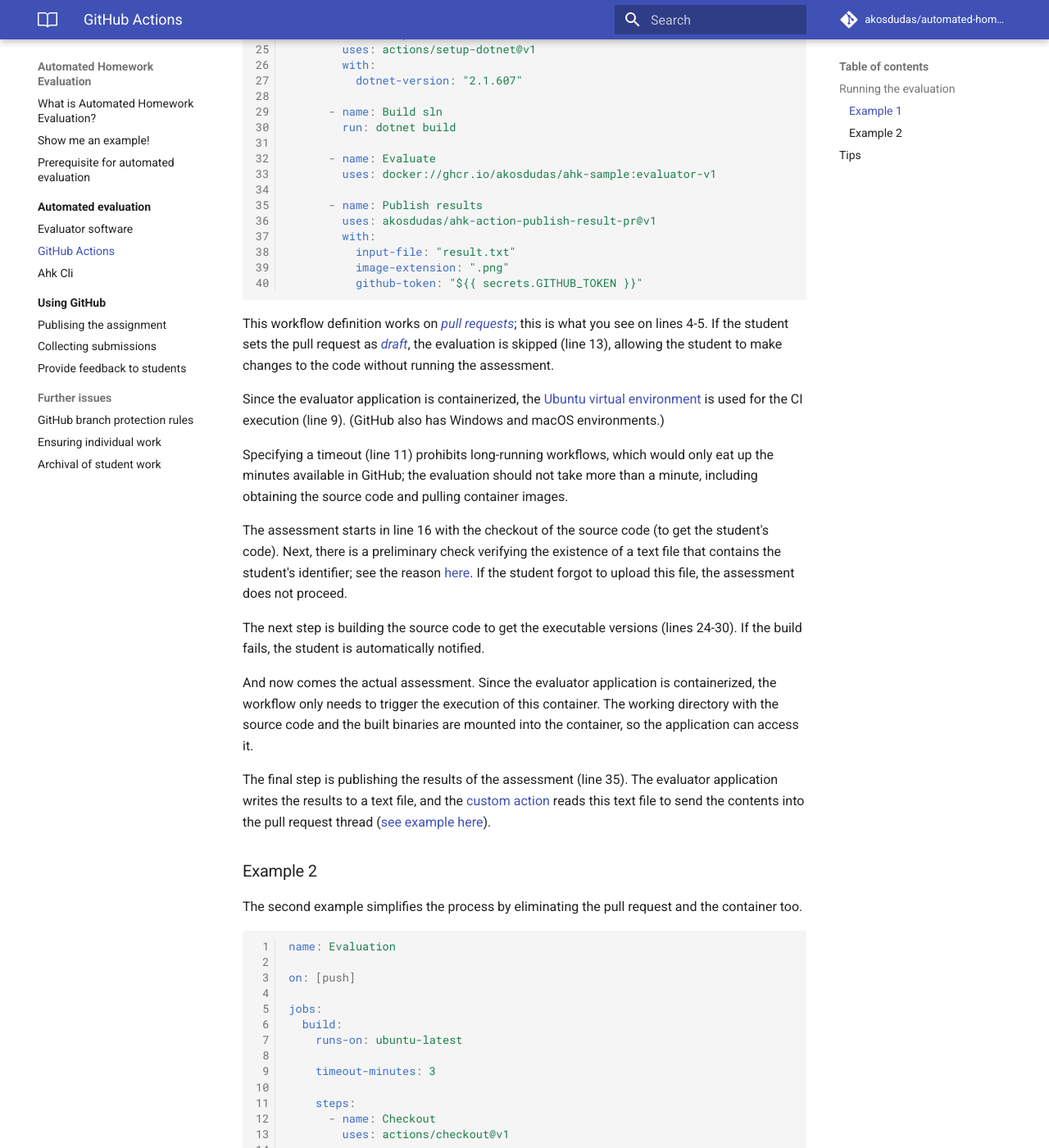
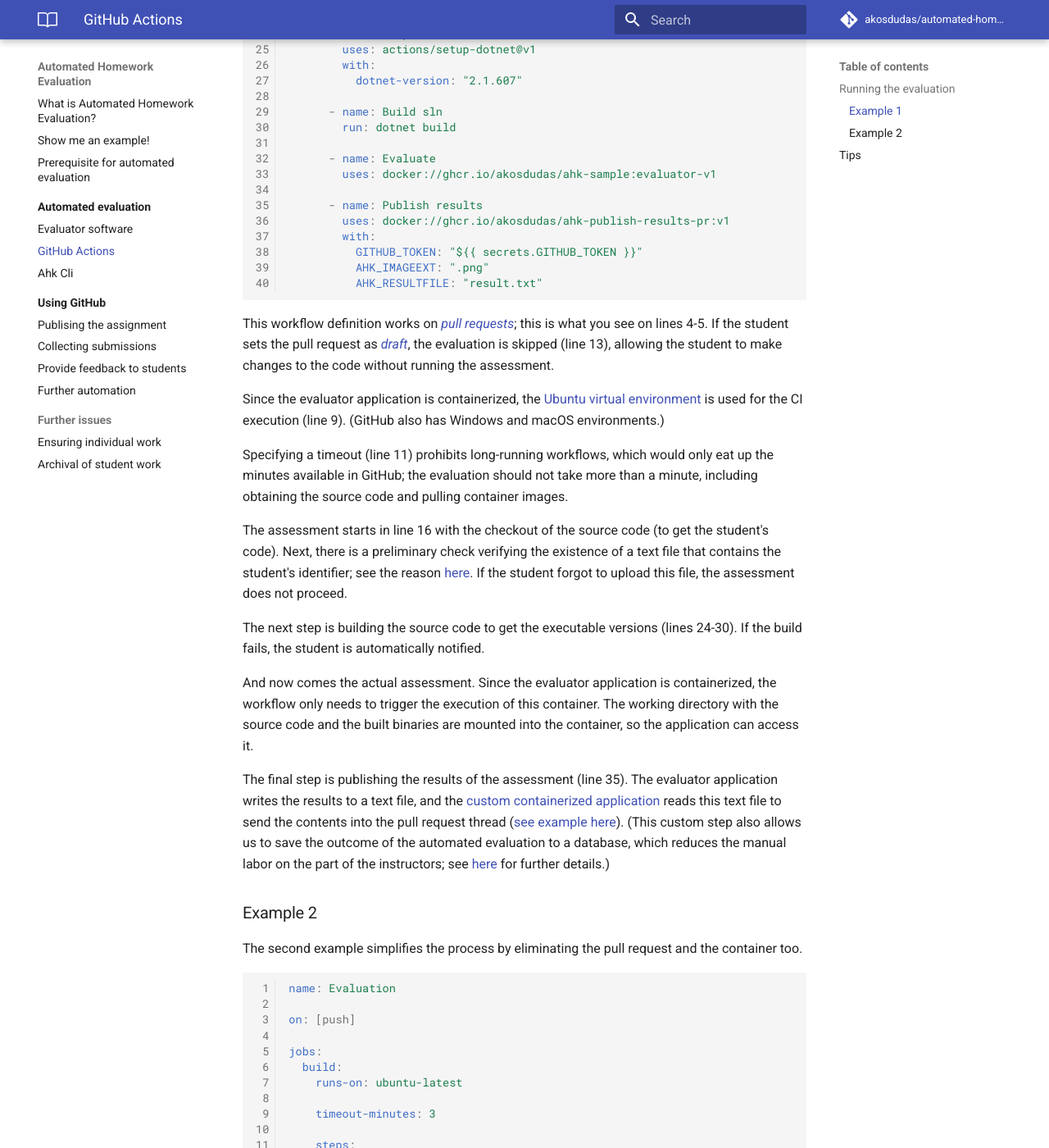
Before and after one commit to akosdudas/automated-homework-evaluation, an MkDocs documentation site: the page built from docs/evaluate/github-actions.md, in a window 1280 px wide and 1400 px high, scrolled down 1384 px. Shown: the whole window at 82% size. Built offline with MkDocs 1.6.1 and Material for MkDocs 9.7.7, drawn with Linux system fonts in a browser that asks for light colours; comment, search, counter and statistics services are not loaded.

Commit message:
Add description of Ahk GitHub Automation

````diff
--- a/docs/evaluate/github-actions.md
+++ b/docs/evaluate/github-actions.md
@@ -57,11 +57,11 @@
         uses: docker://ghcr.io/akosdudas/ahk-sample:evaluator-v1
 
       - name: Publish results
-        uses: akosdudas/ahk-action-publish-result-pr@v1
+        uses: docker://ghcr.io/akosdudas/ahk-publish-results-pr:v1
         with:
-          input-file: "result.txt"
-          image-extension: ".png"
-          github-token: "${{ secrets.GITHUB_TOKEN }}"
+          GITHUB_TOKEN: "${{ secrets.GITHUB_TOKEN }}"
+          AHK_IMAGEEXT: ".png"
+          AHK_RESULTFILE: "result.txt"
 ```
 
 This workflow definition works on [_pull requests_](../using-github/providing-feedback.md#using-pull-requests); this is what you see on lines 4-5. If the student sets the pull request as [_draft_](https://docs.github.com/en/github/collaborating-with-issues-and-pull-requests/about-pull-requests#draft-pull-requests), the evaluation is skipped (line 13), allowing the student to make changes to the code without running the assessment.
@@ -76,7 +76,7 @@
 
 And now comes the actual assessment. Since the evaluator application is containerized, the workflow only needs to trigger the execution of this container. The working directory with the source code and the built binaries are mounted into the container, so the application can access it.
 
-The final step is publishing the results of the assessment (line 35). The evaluator application writes the results to a text file, and the [custom action](https://github.com/akosdudas/ahk-action-publish-result-pr) reads this text file to send the contents into the pull request thread ([see example here](https://github.com/akosdudas/ahk-sample-studentsolution/pull/1#issuecomment-646669774)).
+The final step is publishing the results of the assessment (line 35). The evaluator application writes the results to a text file, and the [custom containerized application](https://github.com/akosdudas/ahk-github-automation/tree/master/publish-results-pr) reads this text file to send the contents into the pull request thread ([see example here](https://github.com/akosdudas/ahk-sample-studentsolution/pull/1#issuecomment-646669774)). (This custom step also allows us to save the outcome of the automated evaluation to a database, which reduces the manual labor on the part of the instructors; see [here](../using-github/further-automation.md) for further details.)
 
 ### Example 2
 
--- a/mkdocs.yml
+++ b/mkdocs.yml
@@ -46,16 +46,16 @@
   - examples.md
   - prerequisites.md
   - "Automated evaluation":
-    - evaluate/index.md
-    - evaluate/evaluator-software.md
-    - evaluate/github-actions.md
-    - evaluate/ahk-cli.md
+      - evaluate/index.md
+      - evaluate/evaluator-software.md
+      - evaluate/github-actions.md
+      - evaluate/ahk-cli.md
   - "Using GitHub":
-    - using-github/index.md
-    - using-github/publishing-specification.md
-    - using-github/collecting-submissions.md
-    - using-github/providing-feedback.md
+      - using-github/index.md
+      - using-github/publishing-specification.md
+      - using-github/collecting-submissions.md
+      - using-github/providing-feedback.md
+      - using-github/further-automation.md
   - "Further issues":
-    - others/branch-protection.md
-    - others/individual-work.md
-    - others/archival.md
+      - others/individual-work.md
+      - others/archival.md
````
Also changed, not shown: docs/others/branch-protection.md (deleted, +0 -19 lines), docs/using-github/collecting-submissions.md (+2 -2 lines), docs/using-github/further-automation.md (added, +41 -0 lines), docs/using-github/img/github-automation-merge.png (added).
